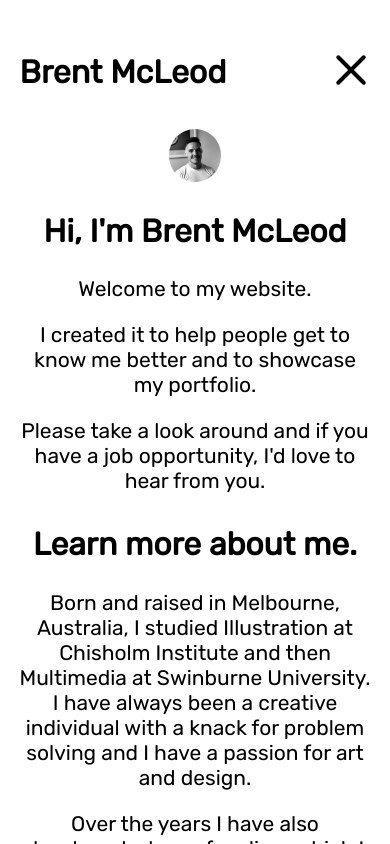
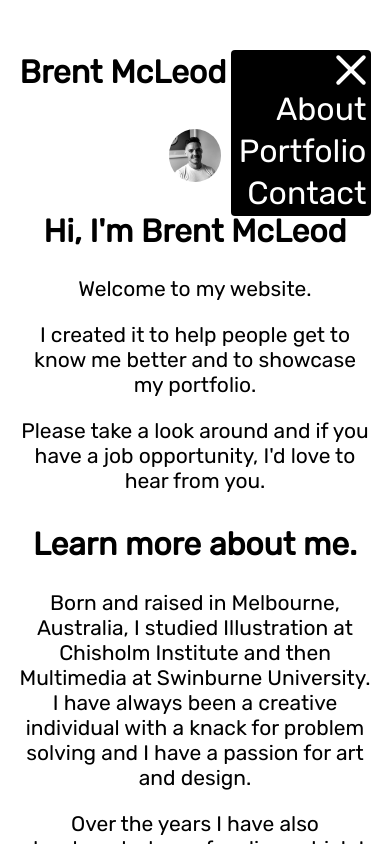
Before and after one commit to brentmcleod/portfolio, a React (Create React App) app: page / in a window 390 px wide. Both pictures are taken after a click on the button 350 px from the left and 72 px from the top of the page. Shown: the top 844 px of the page. Built offline with nearby package versions, Linux system fonts and the light colour scheme.

Commit message:
Added menu to Hamburger component and routing to section components.

```diff
--- a/src/components/About.js
+++ b/src/components/About.js
@@ -2,7 +2,7 @@ import React from "react";
 
 const About = () => {
   return (
-    <section>
+    <section id="about">
       <h2>Learn more about me.</h2>
       <p>
         Born and raised in Melbourne, Australia, I studied Illustration at
--- a/src/components/Contact.js
+++ b/src/components/Contact.js
@@ -2,7 +2,7 @@ import React from "react";
 
 const Contact = () => {
   return (
-    <section>
+    <section id="contact">
       <h2>Get in contact with me.</h2>
       <p>You can reach me via the following methods.</p>
     </section>
--- a/src/components/Hamburger.js
+++ b/src/components/Hamburger.js
@@ -4,19 +4,30 @@ const Hamburger = () => {
   const [isActive, setIsActive] = useState(false);
 
   return (
+    <div className="hamburger-wrapper">
       <button
-      className={
-        "hamburger hamburger--squeeze" + (isActive ? " is-active" : "")
-      }
+        className={"hamburger " + (isActive ? " is-active" : "")}
         type="button"
         onClick={() => {
           setIsActive(!isActive);
         }}
       >
-      <span className="hamburger-box">
         <span className="hamburger-inner"></span>
-      </span>
       </button>
+      <div className="hamburger-menu">
+        <ul>
+          <li>
+            <a href="#about">About</a>
+          </li>
+          <li>
+            <a href="#portfolio">Portfolio</a>
+          </li>
+          <li>
+            <a href="#contact">Contact</a>
+          </li>
+        </ul>
+      </div>
+    </div>
   );
 };
 
--- a/src/components/Home.js
+++ b/src/components/Home.js
@@ -3,7 +3,7 @@ import profilePic from "../images/brent_profile_pic.png";
 
 const Home = () => {
   return (
-    <section className="home">
+    <section id="home">
       <img className="profile-pic" src={profilePic} alt="Brent McLeod" />
       <h2>Hi, I'm Brent McLeod</h2>
       <p>Welcome to my website.</p>
--- a/src/components/Portfolio.js
+++ b/src/components/Portfolio.js
@@ -2,7 +2,7 @@ import React from "react";
 
 const Portfolio = () => {
   return (
-    <section>
+    <section id="portfolio">
       <h2>Take a look at some of my work.</h2>
       <div className="showcase"></div>
     </section>
--- a/src/index.css
+++ b/src/index.css
@@ -49,7 +49,7 @@ section {
   margin: 2rem 0 0 0;
 }
 
-.home {
+#home {
   margin: 1rem 0 0 0;
 }
 
@@ -58,7 +58,7 @@ section {
   section {
     margin: 5rem 0 0 0;
   }
-  .home {
+  #home {
     margin: 2.5rem 0 0 0;
   }
 }
@@ -74,96 +74,128 @@ main {
   background-color: #f4f4f4;
 }
 
-/* Hamburger Menu CSS */
+/* Hamburger CSS */
+
+.hamburger-wrapper {
+  position: relative;
+  display: inline-block;
+  width: 2.5rem;
+  margin: auto 0;
+}
 
 .hamburger {
-  padding: 15px 0;
+  position: relative;
   display: inline-block;
-  cursor: pointer;
-  transition-property: opacity, filter;
-  transition-duration: 0.15s;
-  transition-timing-function: linear;
-  font: inherit;
-  color: inherit;
-  text-transform: none;
+  width: 2.5rem;
+  height: 2.5rem;
+  margin: 0;
+  padding: 0;
   background-color: transparent;
   border: 0;
-  margin: 0;
-  overflow: visible;
+  cursor: pointer;
+  transition: opacity 150ms linear;
+  z-index: 1;
 }
+
 .hamburger:hover {
   opacity: 0.7;
 }
+
 .hamburger.is-active:hover {
-  opacity: 0.7;
+  opacity: 1;
 }
+
+.hamburger-inner,
+.hamburger-inner::before,
+.hamburger-inner::after {
+  position: absolute;
+  display: block;
+  width: 2.5rem;
+  height: 0.25rem;
+  background-color: #000;
+  border-radius: 0.25rem;
+  transition: background-color 120ms linear;
+}
+
+.hamburger-inner::before,
+.hamburger-inner::after {
+  content: "";
+}
+
+.hamburger-inner {
+  top: 50%;
+  margin-top: -0.125rem;
+  background-color: #000;
+  transition-duration: 75ms;
+  transition-timing-function: cubic-bezier(0.55, 0.055, 0.675, 0.19);
+}
+
+.hamburger-inner::before {
+  top: -0.625rem;
+  transition: top 75ms ease 120ms, opacity 75ms ease;
+}
+.hamburger-inner::after {
+  bottom: -0.625rem;
+  transition: bottom 75ms ease 120ms,
+    transform 75ms cubic-bezier(0.55, 0.055, 0.675, 0.19);
+}
+
 .hamburger.is-active .hamburger-inner,
 .hamburger.is-active .hamburger-inner::before,
 .hamburger.is-active .hamburger-inner::after {
-  background-color: #000;
+  background-color: white;
 }
 
-.hamburger-box {
-  width: 40px;
-  height: 24px;
-  display: inline-block;
-  position: relative;
+.hamburger.is-active .hamburger-inner {
+  transform: rotate(45deg);
+  transition-delay: 120ms;
+  transition-timing-function: cubic-bezier(0.215, 0.61, 0.355, 1);
 }
 
-.hamburger-inner {
-  display: block;
-  top: 50%;
-  margin-top: -2px;
-}
-.hamburger-inner,
-.hamburger-inner::before,
-.hamburger-inner::after {
-  width: 40px;
-  height: 4px;
-  background-color: #000;
-  border-radius: 4px;
-  position: absolute;
-  transition-property: transform;
-  transition-duration: 0.15s;
-  transition-timing-function: ease;
-}
-.hamburger-inner::before,
-.hamburger-inner::after {
-  content: "";
-  display: block;
-}
-.hamburger-inner::before {
-  top: -10px;
-}
-.hamburger-inner::after {
-  bottom: -10px;
+.hamburger.is-active .hamburger-inner::before {
+  top: 0;
+  opacity: 0;
+  transition: top 75ms ease, opacity 75ms ease 120ms;
 }
 
-.hamburger--squeeze .hamburger-inner {
-  transition-duration: 0.075s;
-  transition-timing-function: cubic-bezier(0.55, 0.055, 0.675, 0.19);
-}
-.hamburger--squeeze .hamburger-inner::before {
-  transition: top 0.075s 0.12s ease, opacity 0.075s ease;
-}
-.hamburger--squeeze .hamburger-inner::after {
-  transition: bottom 0.075s 0.12s ease,
-    transform 0.075s cubic-bezier(0.55, 0.055, 0.675, 0.19);
+.hamburger.is-active .hamburger-inner::after {
+  bottom: 0;
+  transform: rotate(-90deg);
+  transition: bottom 75ms ease,
+    transform 75ms cubic-bezier(0.215, 0.61, 0.355, 1) 120ms;
 }
 
-.hamburger--squeeze.is-active .hamburger-inner {
-  transform: rotate(45deg);
-  transition-delay: 0.12s;
-  transition-timing-function: cubic-bezier(0.215, 0.61, 0.355, 1);
+.hamburger-menu {
+  position: absolute;
+  display: none;
+  top: 0;
+  right: 0;
+  width: 0rem;
+  height: 0rem;
+  background-color: #000;
+  border-radius: 0.25rem;
+  font-size: 2rem;
+  text-align: right;
 }
-.hamburger--squeeze.is-active .hamburger-inner::before {
-  top: 0;
-  opacity: 0;
-  transition: top 0.075s ease, opacity 0.075s 0.12s ease;
+
+.hamburger.is-active + .hamburger-menu {
+  display: inline-block;
+  width: 8.75rem;
+  height: 10.375rem;
+  transition: width 5000ms ease-in-out, height 5000ms ease-in-out;
 }
-.hamburger--squeeze.is-active .hamburger-inner::after {
-  bottom: 0;
-  transform: rotate(-90deg);
-  transition: bottom 0.075s ease,
-    transform 0.075s 0.12s cubic-bezier(0.215, 0.61, 0.355, 1);
+
+.hamburger-menu ul {
+  margin: 2.5rem 0.25rem 0.25rem 0.5rem;
+  padding: 0;
+  list-style-type: none;
 }
+
+.hamburger-menu li {
+  margin-bottom: 0.25rem;
+}
+
+.hamburger-menu a {
+  color: white;
+  text-decoration: none;
+}
```
Lines whose indentation alone changed are shown as unchanged.
